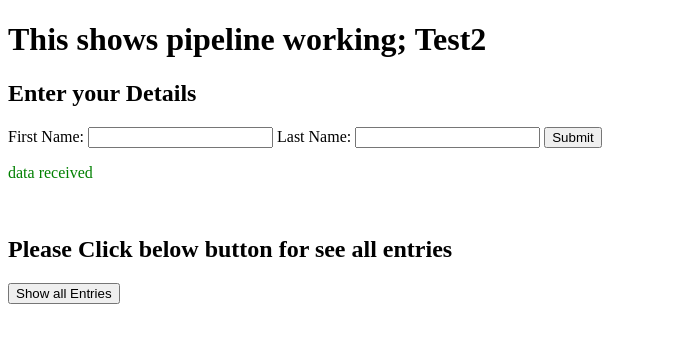
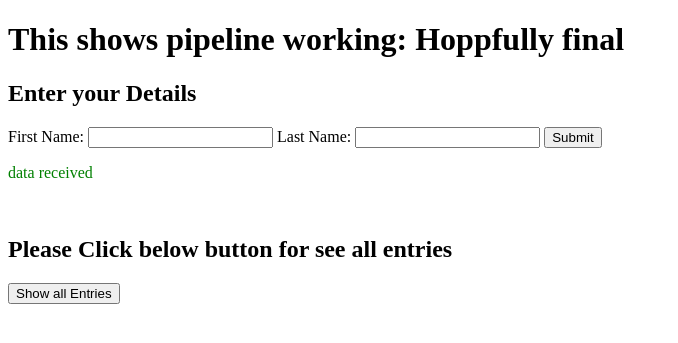
Before and after one commit to nikunj436/py_aws, a Flask app: page /data_entry.py/ in a window 1280 px wide. Shown: the top 343 px of the page, without its empty margins (0-678 px from the left). Run offline with Flask 2, Linux system fonts and the light colour scheme.

Commit message:
final Test pipeline, webapp deployment fixed

```diff
--- a/Templates/base.html
+++ b/Templates/base.html
@@ -3,7 +3,7 @@
     <title>Home - Devops Demo</title>
 </head>
 <body>
-    <h1> This shows pipeline working; Test2 </h1>
+    <h1> This shows pipeline working: Hoppfully final  </h1>
     <h2>Enter your Details </h2>
 
 
```
Also changed, not shown: 1 other file.
